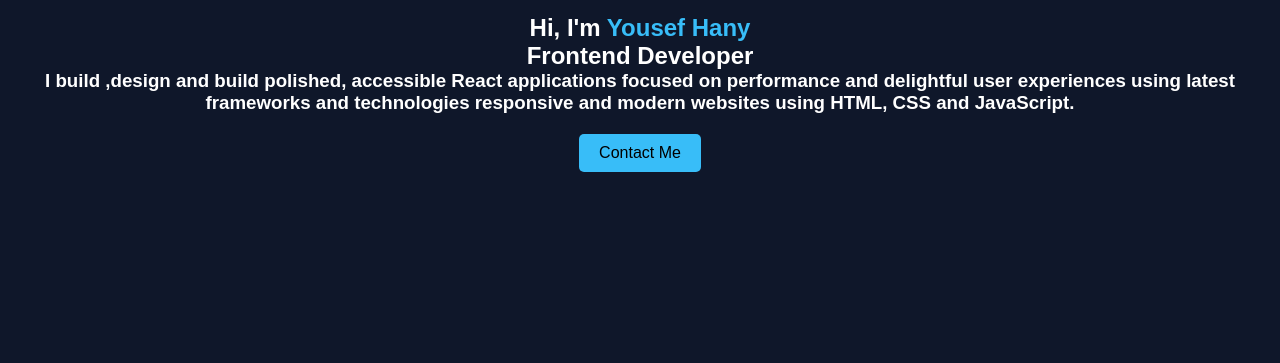
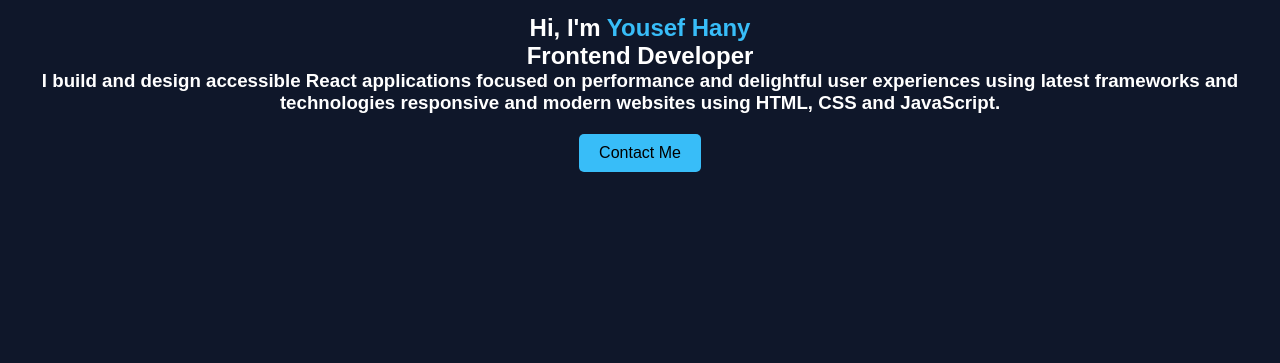
Before and after one commit to Yousef-Elkilany/protfolio, a plain HTML site: page index.html in a window 1280 px wide. Shown: the part 437-800 px from the top of the page. Drawn offline with Linux system fonts and the light colour scheme.

Commit message:
Refine content and improve wording in index.html
Corrected the description of skills and improved the wording in the home section.

```diff
--- a/index.html
+++ b/index.html
@@ -33,7 +33,7 @@
 <h1>Hi, I'm <span>Yousef Hany</span></h1>
 
 <h2>Frontend Developer</h2>
-<h3>I build ,design and build polished, accessible React applications focused on performance and delightful user experiences using latest frameworks and technologies  responsive and modern websites using HTML, CSS and JavaScript.</h3>
+<h3>I build and design accessible React applications focused on performance and delightful user experiences using latest frameworks and technologies  responsive and modern websites using HTML, CSS and JavaScript.</h3>
 
 <a href="#contact" class="btn">Contact Me</a>
 
```
